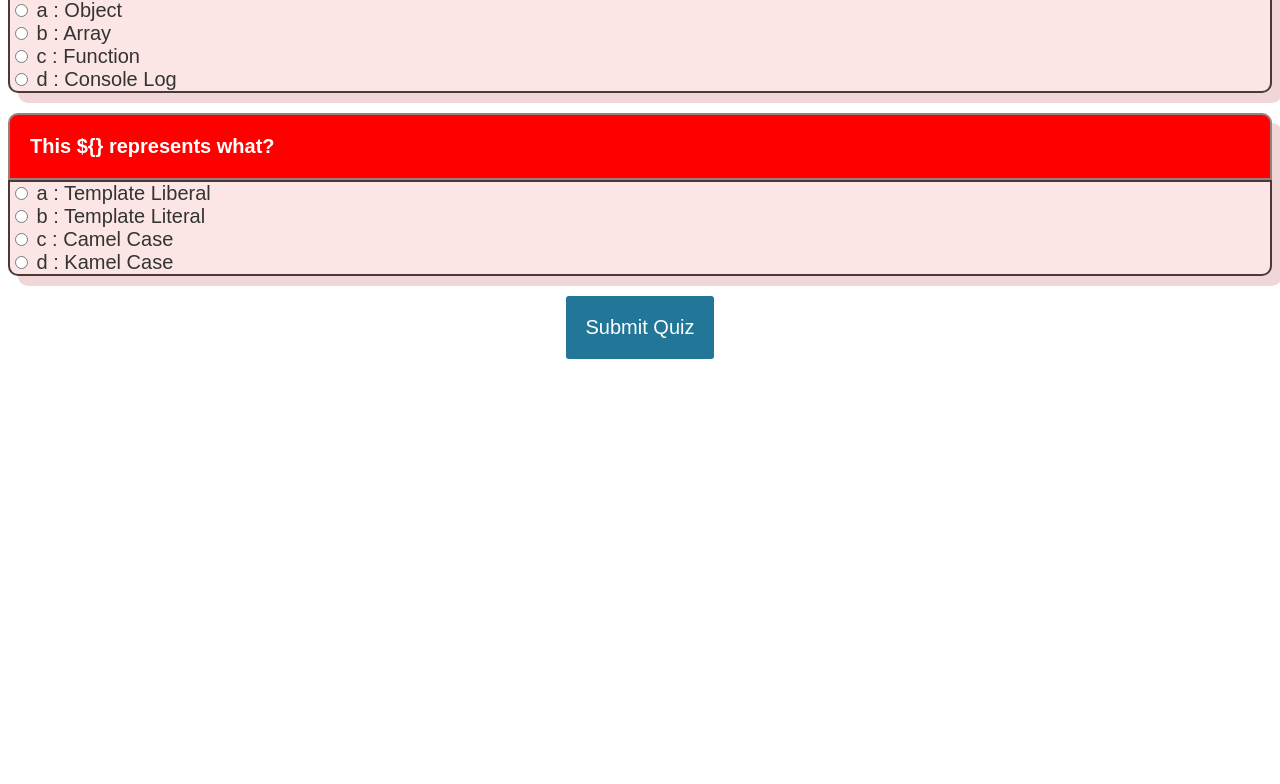
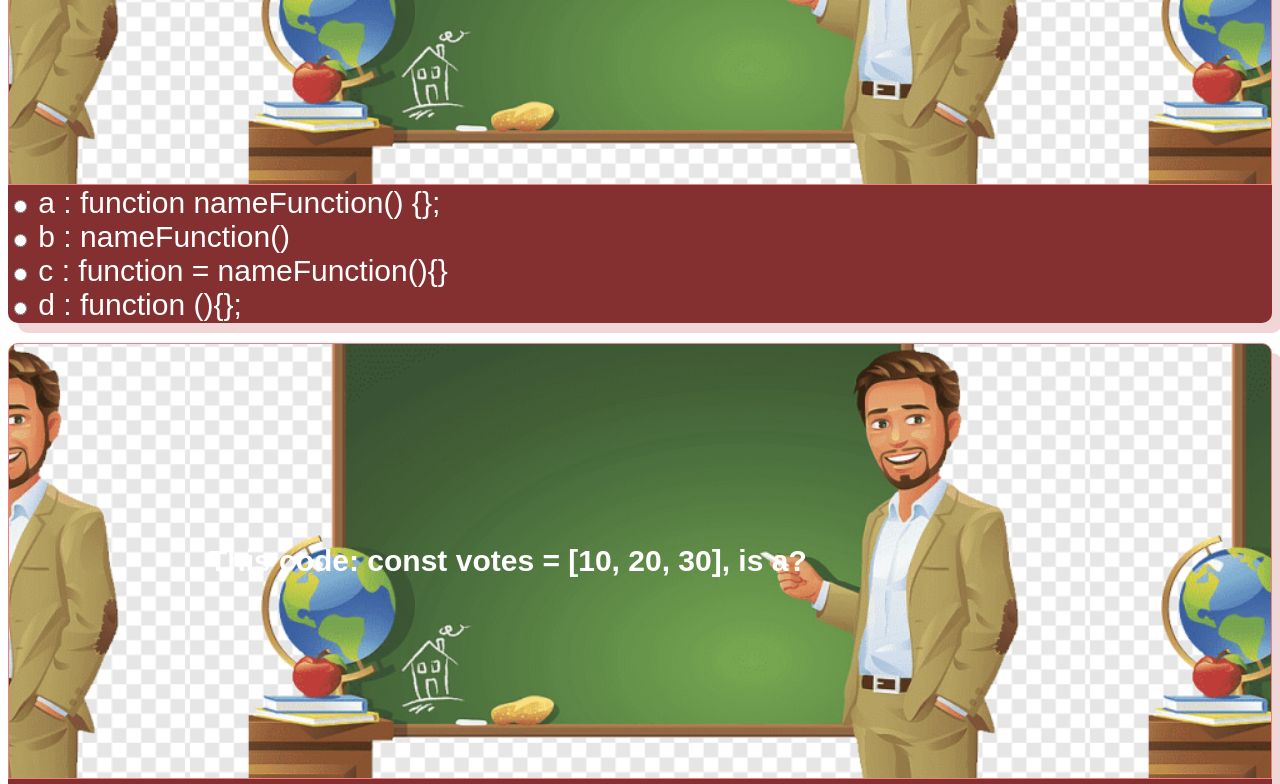
Before and after one commit to Freightscape/Are-you-smarter-than-a-GA-Dev, a plain HTML site: page index.html in a window 1280 px wide. Shown: the part 416-1200 px from the top of the page. Before the commit the page ends 803 px from the top, so only its background shows below. Drawn offline with Linux system fonts and the light colour scheme.

Commit message:
CSS Direction Established, Now Finalizing GUI

```diff
--- a/reference.css
+++ b/reference.css
@@ -2,28 +2,33 @@ img {
   max-width: 200px;
 }
 body {
-  font-size: 20px;
+  font-size: 30px;
   font-family: sans-serif;
   color: #333;
 }
 .question {
   font-weight: 600;
   text-align: left;
-  background-color: red;
+  /* background-color: red; */
+  background-image: url("7AB5DF3F-D5AA-4908-9573-00FF3AC8B1AD.png");
+  background-size: 900px;
+  background-position: 50%;
+  background-color: #279;
   color: white;
   border-top-right-radius: 10px;
   border-top-left-radius: 10px;
-  border: 2px solid rgb(157, 125, 125);
-  padding: 20px;
+  border: 1px solid lightcoral;
+  padding: 200px;
   box-shadow: rgb(240, 214, 214) 10px 10px;
 }
 .answers {
   margin-bottom: 20px;
   text-align: left;
-  background-color: rgb(252, 229, 229);
+  background-color: rgb(133, 48, 48);
+  color: white;
   border-bottom-right-radius: 10px;
   border-bottom-left-radius: 10px;
-  border: 2px solid rgb(75, 56, 56);
+  border: 1px solid rgba(142, 41, 41, 0.611);
   box-shadow: rgb(240, 214, 214) 10px 10px;
 }
 .answers label {
```
Also changed, not shown: 7AB5DF3F-D5AA-4908-9573-00FF3AC8B1AD.png (added).
